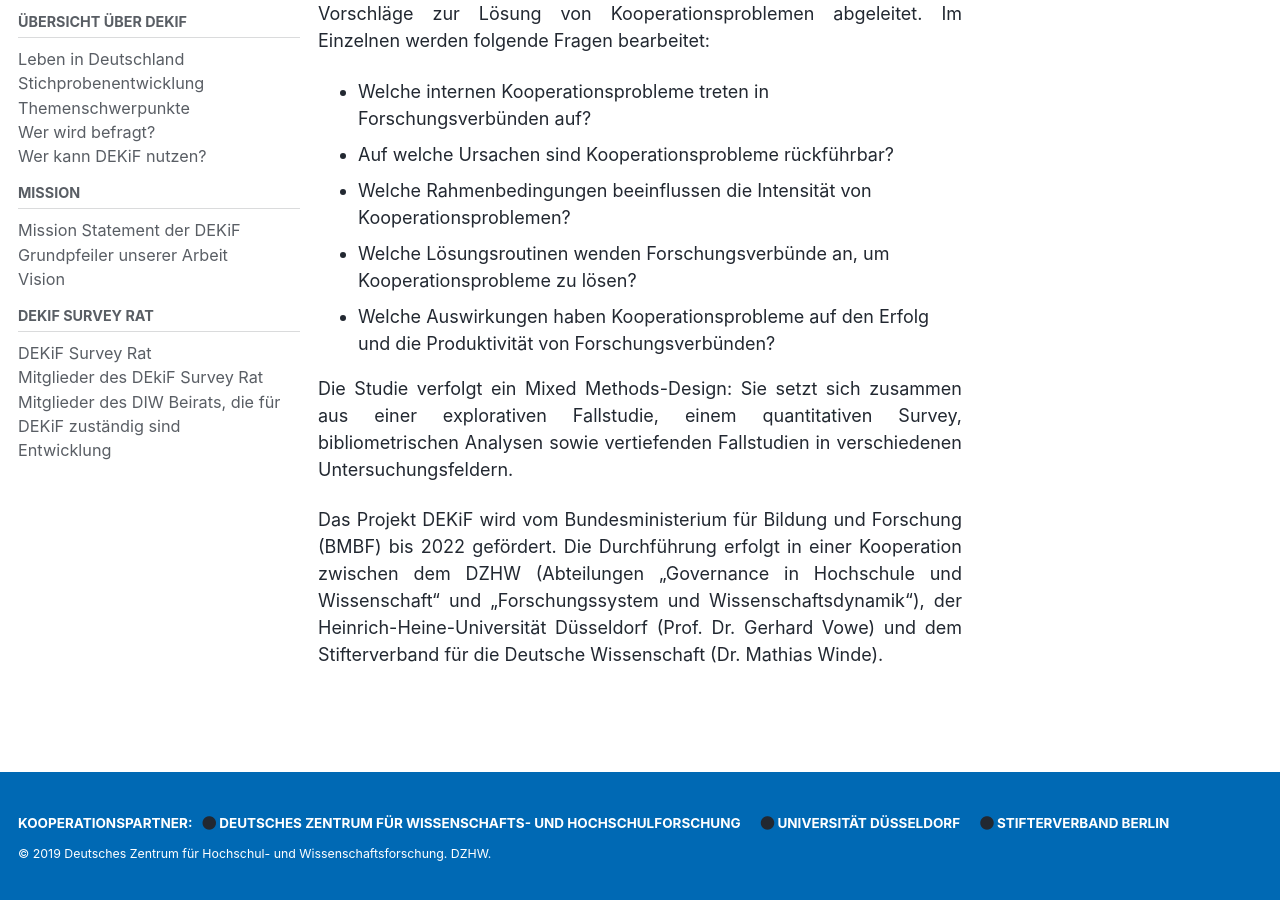
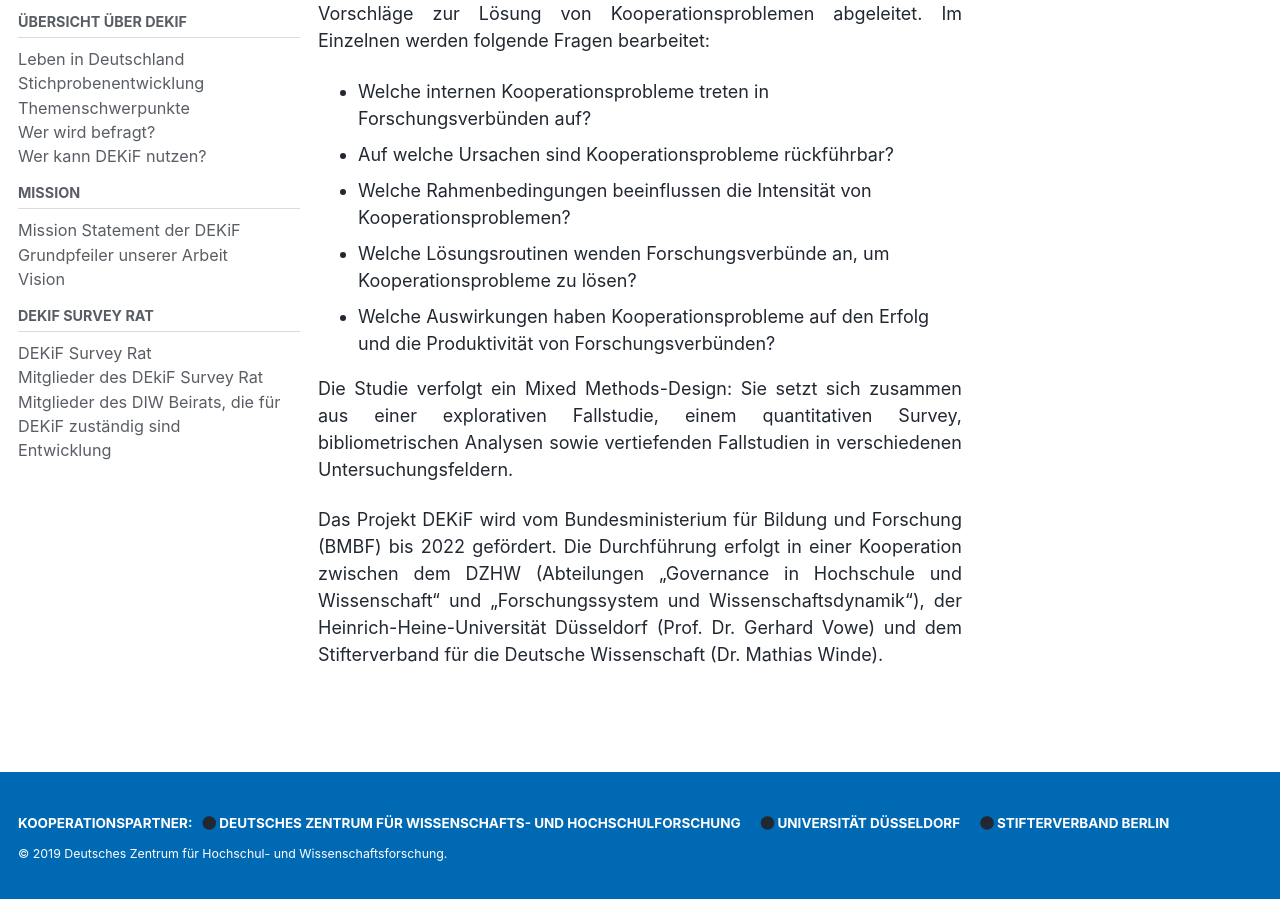
Before and after one commit to MalteHueckstaedt/Chernoff_Face, a Jekyll site: the page built from index.md, in a window 1280 px wide and 900 px high, scrolled down 349 px. Built offline with Jekyll 4.4.1, drawn with Linux system fonts in a browser that asks for light colours; cached includes are drawn as plain includes; nearby versions of some CDN libraries.

Commit message:
Inaktiv, DZHW link in Copyright-Zeile

```diff
--- a/_includes/footer.html
+++ b/_includes/footer.html
@@ -15,4 +15,5 @@
   </ul>
 </div>
 
-<div class="page__footer-copyright">&copy; {{ site.time | date: '%Y' }} {{ site.name | default: site.title }}.  <a href="https://www.dzhw.eu/" rel="nofollow">DZHW</a>.</div>
+<div class="page__footer-copyright">&copy; {{ site.time | date: '%Y' }} {{ site.name | default: site.title }}.
+<!-- <a href="https://www.dzhw.eu/" rel="nofollow">DZHW</a>.</div> -->
```
